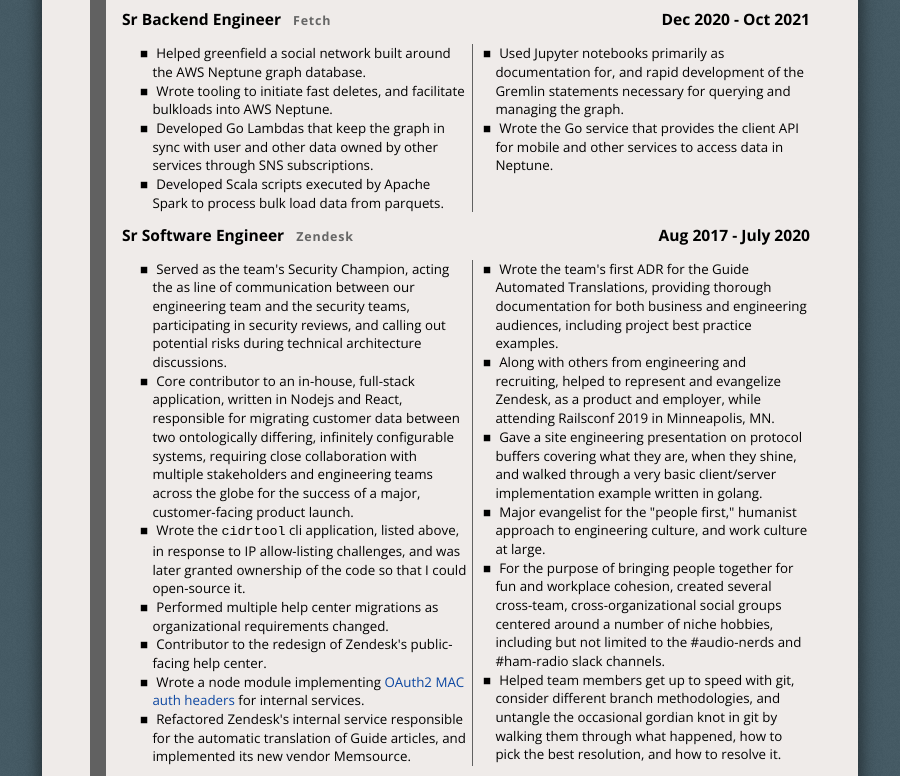
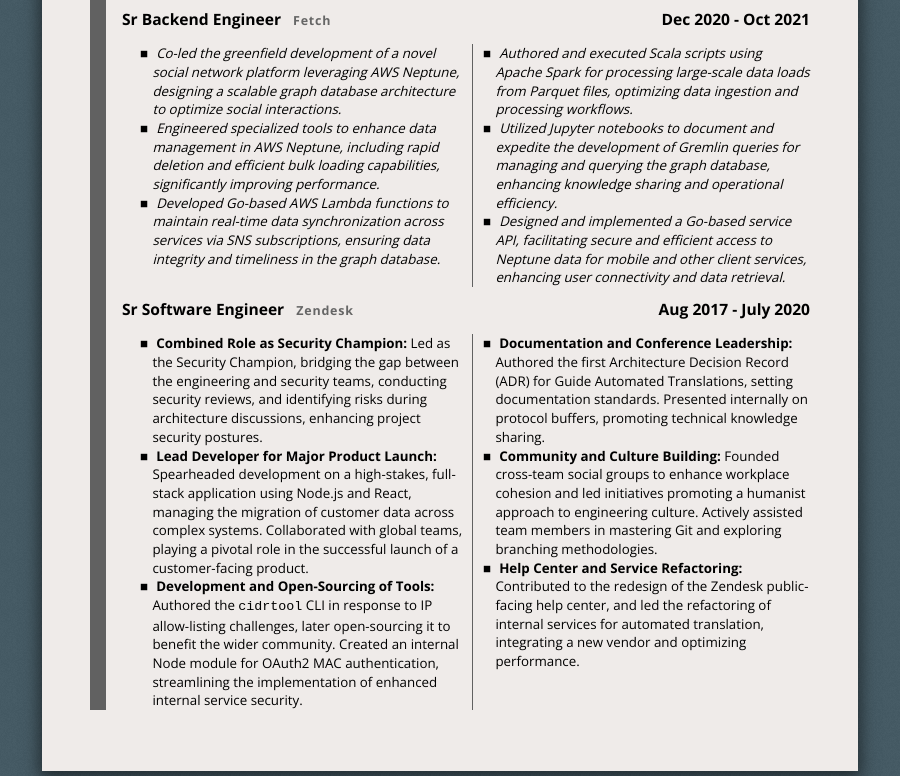
Before and after one commit to storskegg/storskegg.github.io, a website: page index.html in a window 1280 px wide. Shown: the part 1230-2006 px from the top of the page, without its empty margins (190-1090 px from the left). Drawn offline with nearby package versions, Linux system fonts and the light colour scheme.

Commit message:
hr-ify the rest of what's visible

```diff
--- a/index.html
+++ b/index.html
@@ -98,12 +98,12 @@
         </header>
 
         <ul class="two ruled columns accomplishments">
-          <li>Helped greenfield a social network built around the AWS Neptune graph database.</li>
-          <li>Wrote tooling to initiate fast deletes, and facilitate bulkloads into AWS Neptune.</li>
-          <li>Developed Go Lambdas that keep the graph in sync with user and other data owned by other services through SNS subscriptions.</li>
-          <li>Developed Scala scripts executed by Apache Spark to process bulk load data from parquets.</li>
-          <li>Used Jupyter notebooks primarily as documentation for, and rapid development of the Gremlin statements necessary for querying and managing the graph.</li>
-          <li>Wrote the Go service that provides the client API for mobile and other services to access data in Neptune.</li>
+          <li class="updated">Co-led the greenfield development of a novel social network platform leveraging AWS Neptune, designing a scalable graph database architecture to optimize social interactions.</li>
+          <li class="updated">Engineered specialized tools to enhance data management in AWS Neptune, including rapid deletion and efficient bulk loading capabilities, significantly improving performance.</li>
+          <li class="updated">Developed Go-based AWS Lambda functions to maintain real-time data synchronization across services via SNS subscriptions, ensuring data integrity and timeliness in the graph database.</li>
+          <li class="updated">Authored and executed Scala scripts using Apache Spark for processing large-scale data loads from Parquet files, optimizing data ingestion and processing workflows.</li>
+          <li class="updated">Utilized Jupyter notebooks to document and expedite the development of Gremlin queries for managing and querying the graph database, enhancing knowledge sharing and operational efficiency.</li>
+          <li class="updated">Designed and implemented a Go-based service API, facilitating secure and efficient access to Neptune data for mobile and other client services, enhancing user connectivity and data retrieval.</li>
         </ul>
       </section>
 
@@ -113,21 +113,16 @@
         </header>
 
         <ul class="two ruled columns accomplishments">
-          <li>Served as the team's Security Champion, acting the as line of communication between our engineering team and the security teams, participating in security reviews, and calling out potential risks during technical architecture discussions.</li>
-          <li>Core contributor to an in-house, full-stack application, written in Nodejs and React, responsible for migrating customer data between two ontologically differing, infinitely configurable systems, requiring close collaboration with multiple stakeholders and engineering teams across the globe for the success of a major, customer-facing product launch.</li>
-          <li>Wrote the <code>cidrtool</code> cli application, listed above, in response to IP allow-listing challenges, and was later granted ownership of the code so that I could open-source it.</li>
-          <li>Performed multiple help center migrations as organizational requirements changed.</li>
-          <li>Contributor to the redesign of Zendesk's public-facing help center.</li>
-          <li>Wrote a node module implementing <a href="https://tools.ietf.org/id/draft-hammer-oauth-v2-mac-token-02.html" target="_blank">OAuth2 MAC auth headers</a> for internal services.</li>
-          <li>Refactored Zendesk's internal service responsible for the automatic translation of Guide articles, and implemented its new vendor Memsource.</li>
-          <li>Wrote the team's first ADR for the Guide Automated Translations, providing thorough documentation for both business and engineering audiences, including project best practice examples.</li>
-          <li>Along with others from engineering and recruiting, helped to represent and evangelize Zendesk, as a product and employer, while attending Railsconf 2019 in Minneapolis, MN.</li>
-          <li>Gave a site engineering presentation on protocol buffers covering what they are, when they shine, and walked through a very basic client/server implementation example written in golang.</li>
-          <li>Major evangelist for the "people first," humanist approach to engineering culture, and work culture at large.</li>
-          <li>For the purpose of bringing people together for fun and workplace cohesion, created several cross-team, cross-organizational social groups centered around a number of niche hobbies, including but not limited to the #audio-nerds and #ham-radio slack channels.</li>
-          <li>Helped team members get up to speed with git, consider different branch methodologies, and untangle the occasional gordian knot in git by walking them through what happened, how to pick the best resolution, and how to resolve it.</li>
+          <li><strong>Combined Role as Security Champion:</strong> Led as the Security Champion, bridging the gap between the engineering and security teams, conducting security reviews, and identifying risks during architecture discussions, enhancing project security postures.</li>
+          <li><strong>Lead Developer for Major Product Launch:</strong> Spearheaded development on a high-stakes, full-stack application using Node.js and React, managing the migration of customer data across complex systems. Collaborated with global teams, playing a pivotal role in the successful launch of a customer-facing product.</li>
+          <li><strong>Development and Open-Sourcing of Tools:</strong> Authored the <code>cidrtool</code> CLI in response to IP allow-listing challenges, later open-sourcing it to benefit the wider community. Created an internal Node module for OAuth2 MAC authentication, streamlining the implementation of enhanced internal service security.</li>
+          <li><strong>Documentation and Conference Leadership:</strong> Authored the first Architecture Decision Record (ADR) for Guide Automated Translations, setting documentation standards. Presented internally on protocol buffers, promoting technical knowledge sharing.</li>
+          <li><strong>Community and Culture Building:</strong> Founded cross-team social groups to enhance workplace cohesion and led initiatives promoting a humanist approach to engineering culture. Actively assisted team members in mastering Git and exploring branching methodologies.</li>
+          <li><strong>Help Center and Service Refactoring:</strong> Contributed to the redesign of the Zendesk public-facing help center, and led the refactoring of internal services for automated translation, integrating a new vendor and optimizing performance.</li>
         </ul>
       </section>
+
+      <!-- Everything below is hidden by display: none; -->
 
       <section id="exp_04">
         <header>
--- a/scss/resume.scss
+++ b/scss/resume.scss
@@ -230,7 +230,7 @@
 }
 
 // Out with the old, but leave it for posterity. It did get me to where I am.
-#exp_00 {
+#exp_00, #exp_01, #exp_02, #exp_03, #exp_04 {
   display: none;
 }
 
```
Also changed, not shown: css/resume.css.
